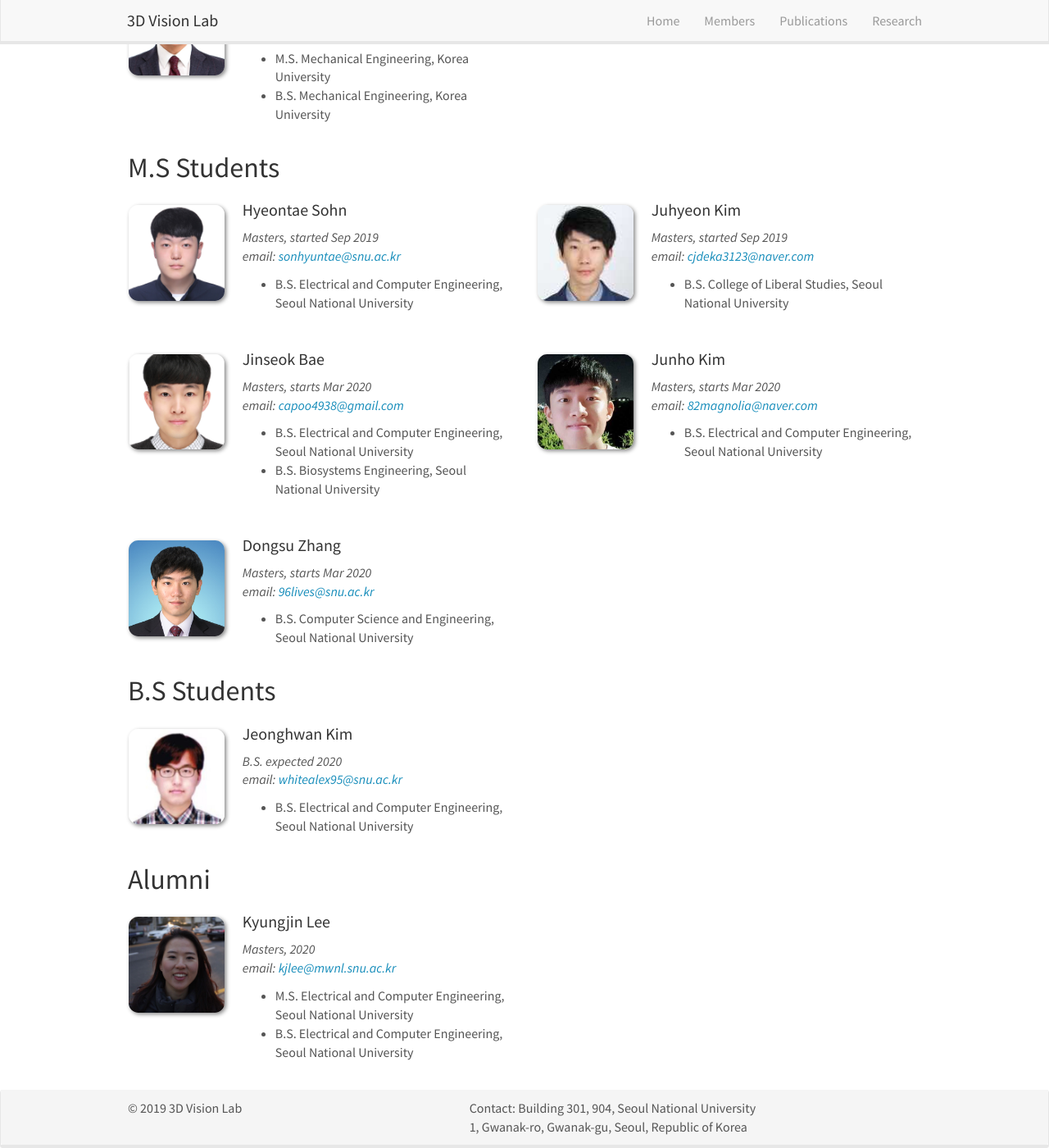
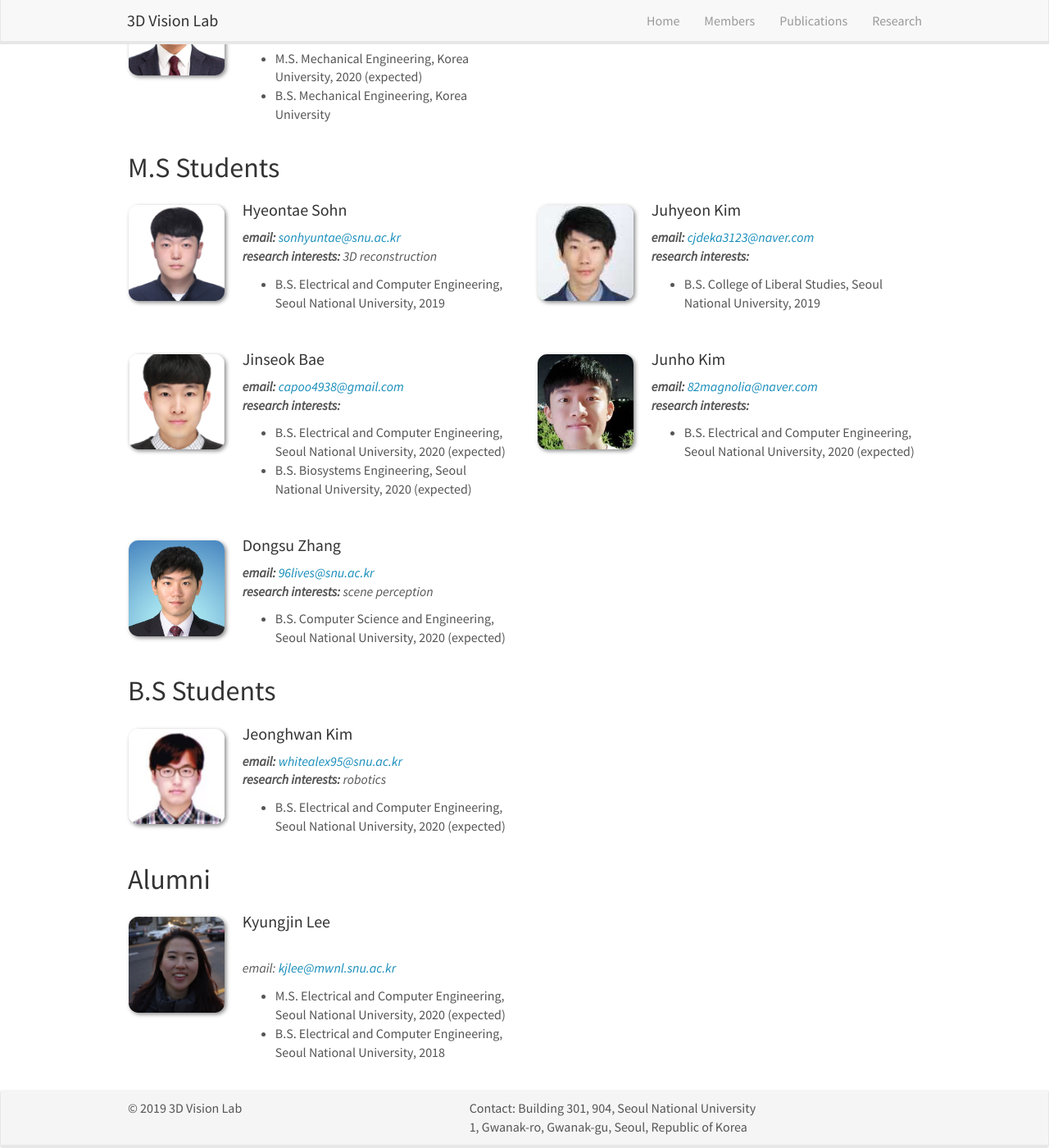
Before and after one commit to 3dvision-snu/3dvision-snu.github.io, a Jekyll site: the page built from _pages/members.md, in a window 1280 px wide and 1400 px high, scrolled down 594 px. Shown: the whole window at 82% size. Built offline with Jekyll 4.4.1, drawn with Linux system fonts in a browser that asks for light colours; nearby versions of some CDN libraries.

Commit message:
add research interests

```diff
--- a/_data/members_alumni.yml
+++ b/_data/members_alumni.yml
@@ -10,8 +10,8 @@
 
 - name: Kyungjin Lee
   photo: kyungjin_lee.jpg
-  info: Masters, 2020
+  # info: Masters, 2020
   email: kjlee@mwnl.snu.ac.kr
   educations:
-    - M.S. Electrical and Computer Engineering, Seoul National University
-    - B.S. Electrical and Computer Engineering, Seoul National University
+    - M.S. Electrical and Computer Engineering, Seoul National University, 2020 (expected)
+    - B.S. Electrical and Computer Engineering, Seoul National University, 2018
--- a/_data/members_bs.yml
+++ b/_data/members_bs.yml
@@ -7,7 +7,8 @@
 
 - name: Jeonghwan Kim
   photo: jeonghwan_kim.jpg
-  info: B.S. expected 2020
+  research_interests: robotics
+  # info: B.S. expected 2020
   email: whitealex95@snu.ac.kr
   educations:
-    - B.S. Electrical and Computer Engineering, Seoul National University
+    - B.S. Electrical and Computer Engineering, Seoul National University, 2020 (expected)
--- a/_data/members_ms.yml
+++ b/_data/members_ms.yml
@@ -7,37 +7,42 @@
 
 - name: Hyeontae Sohn
   photo: hyeontae_sohn.jpg
-  info: Masters, started Sep 2019
+  research_interests: 3D reconstruction
+  # info: Masters, started Sep 2019
   email: sonhyuntae@snu.ac.kr
   educations:
-    - B.S. Electrical and Computer Engineering, Seoul National University
+    - B.S. Electrical and Computer Engineering, Seoul National University, 2019
 
 - name: Juhyeon Kim
   photo: juhyeon_kim.jpg
-  info: Masters, started Sep 2019
+  research_interests:
+  # info: Masters, started Sep 2019
   email: cjdeka3123@naver.com
   educations:
-    - B.S. College of Liberal Studies, Seoul National University
+    - B.S. College of Liberal Studies, Seoul National University, 2019
 
 - name: Jinseok Bae
   photo: jinseok_bae.jpg
-  info: Masters, starts Mar 2020
+  research_interests:
+  # info: Masters, starts Mar 2020
   email: capoo4938@gmail.com
   educations:
-    - B.S. Electrical and Computer Engineering, Seoul National University
-    - B.S. Biosystems Engineering, Seoul National University
+    - B.S. Electrical and Computer Engineering, Seoul National University, 2020 (expected)
+    - B.S. Biosystems Engineering, Seoul National University, 2020 (expected)
 
 - name: Junho Kim
   photo: junho_kim.jpg
-  info: Masters, starts Mar 2020
+  research_interests:
+  # info: Masters, starts Mar 2020
   email: 82magnolia@naver.com
   educations:
-    - B.S. Electrical and Computer Engineering, Seoul National University
+    - B.S. Electrical and Computer Engineering, Seoul National University, 2020 (expected)
 
 - name: Dongsu Zhang
   photo: dongsu_zhang.jpg
-  info: Masters, starts Mar 2020
+  research_interests: scene perception
+  # info: Masters, starts Mar 2020
   email: 96lives@snu.ac.kr
-  page: http://dszhang.me
+  page: http://dszhang.me/about
   educations:
-    - B.S. Computer Science and Engineering, Seoul National University
+    - B.S. Computer Science and Engineering, Seoul National University, 2020 (expected)
--- a/_data/members_phd.yml
+++ b/_data/members_phd.yml
@@ -8,8 +8,9 @@
 
 - name: Cheolhui Min
   photo: cheolhui_min.jpg
-  info: Ph.D, starts 2020
+  research_interests: robotics
+  # info: Ph.D, starts 2020
   email: minch5048@gmail.com
   educations:
-    - M.S. Mechanical Engineering, Korea University
+    - M.S. Mechanical Engineering, Korea University, 2020 (expected)
     - B.S. Mechanical Engineering, Korea University
--- a/_pages/members.md
+++ b/_pages/members.md
@@ -65,7 +65,11 @@ permalink: /members/
   <a href="{{member.page}}"><img src="{{ site.url }}{{ site.baseurl }}/images/memberspic/{{ member.photo }}" class="img-responsive" width="25%" style="float: left" /></a>
   {% endif %}
   <h4>{{ member.name }}</h4>
-  <i>{{ member.info }}<br>email: <{{ member.email }}></i>
+
+  <i>
+    <strong> email: </strong> <{{ member.email }}> <br>
+    <strong> research interests: </strong> {{member.research_interests}}
+  </i>
   <ul style="overflow: hidden">
   {% for educ in member.educations %}
   <li> {{ educ }} </li>
@@ -104,7 +108,11 @@ permalink: /members/
   <a href="{{member.page}}"><img src="{{ site.url }}{{ site.baseurl }}/images/memberspic/{{ member.photo }}" class="img-responsive" width="25%" style="float: left" /></a>
   {% endif %}
   <h4>{{ member.name }}</h4>
-  <i>{{ member.info }}<br>email: <{{ member.email }}></i>
+
+  <i>
+    <strong> email: </strong> <{{ member.email }}> <br>
+    <strong> research interests: </strong> {{member.research_interests}}
+  </i>
   <ul style="overflow: hidden">
   {% for educ in member.educations %}
   <li> {{ educ }} </li>
@@ -143,7 +151,10 @@ permalink: /members/
   <a href="{{member.page}}"><img src="{{ site.url }}{{ site.baseurl }}/images/memberspic/{{ member.photo }}" class="img-responsive" width="25%" style="float: left" /></a>
   {% endif %}
   <h4>{{ member.name }}</h4>
-  <i>{{ member.info }}<br>email: <{{ member.email }}></i>
+  <i>
+    <strong> email: </strong> <{{ member.email }}> <br>
+    <strong> research interests: </strong> {{member.research_interests}}
+  </i>
   <ul style="overflow: hidden">
   {% for educ in member.educations %}
   <li> {{ educ }} </li>
```
